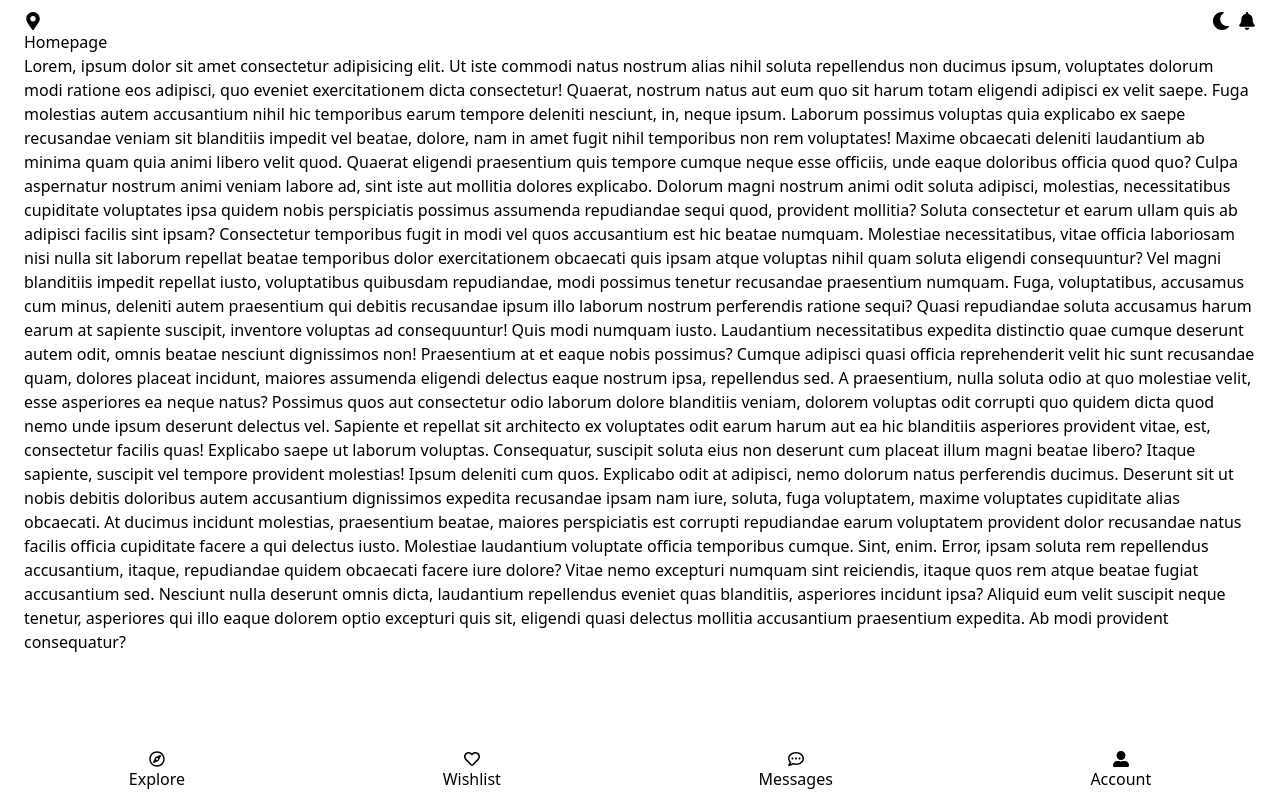
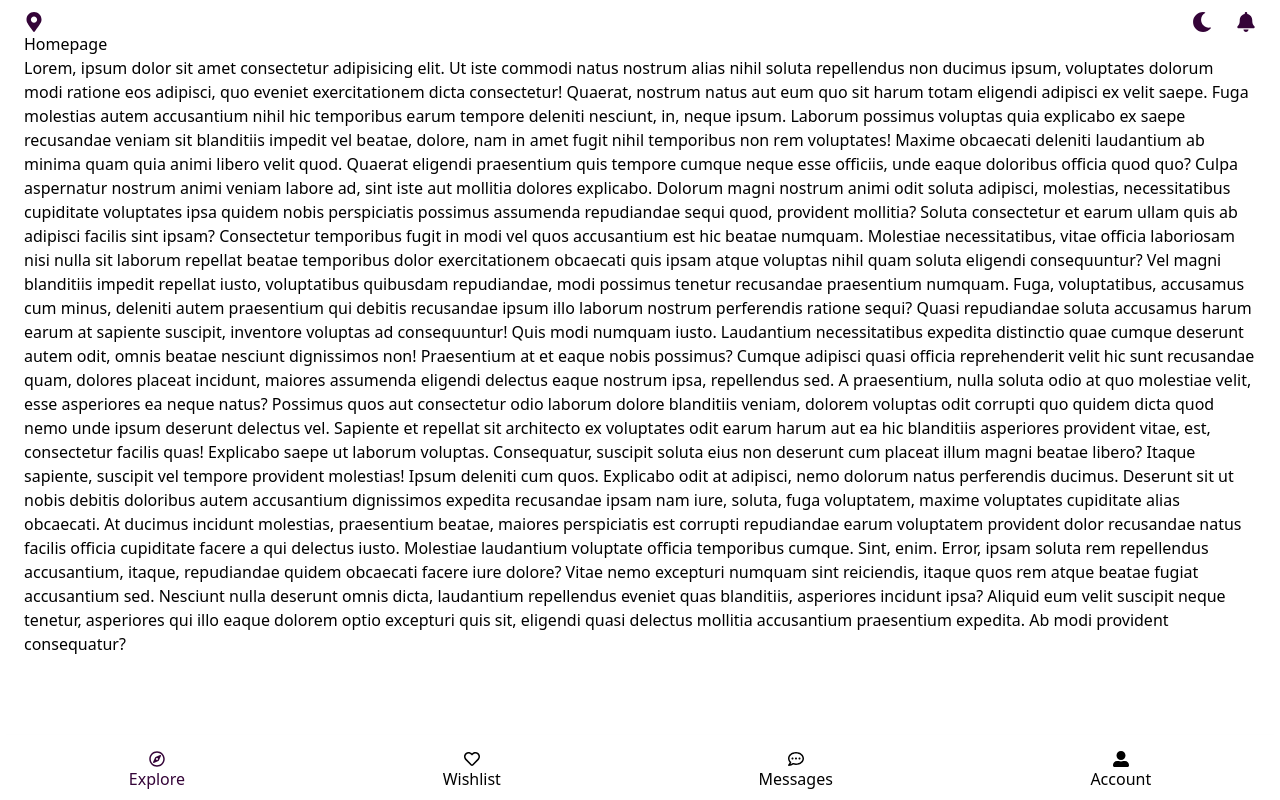
Before and after one commit to debanjo31/realEstate, a React (Vite) app: page / in a window 1280 px wide. Built offline with nearby package versions, Linux system fonts and the light colour scheme; no server answers.

Commit message:
color added

```diff
--- a/src/component/Navbar.jsx
+++ b/src/component/Navbar.jsx
@@ -6,7 +6,7 @@ function Navbar() {
     return (
      <div className='navbar shadow-md'>
        <div className=" flex justify-around mt-4">
-        <div className="flex flex-col items-center	">
+        <div className="flex flex-col items-center	text-[#340438]">
         <p><FaRegCompass /></p>
         <p>Explore</p>
         </div>
--- a/src/component/TopBar.jsx
+++ b/src/component/TopBar.jsx
@@ -5,18 +5,18 @@ import { useRecoilState } from "recoil";
 import { darkAtom } from '../atom/darkatom';
 function TopBar() {
   const [dark, setDark] = useRecoilState(darkAtom)
-  console.log(dark)
+
   return (
     <div className='mt-2'>
-        <div className="flex justify-between text-lg ">
+        <div className="flex justify-between text-xl ">
             <div className="flex gap-2">
-                <FaMapMarkerAlt className='mt-1' />
+                <FaMapMarkerAlt className='mt-1 text-[#340438]' />
                 <Location />
             </div>
-            <div className="flex gap-2 mt-1">
-                { dark && <p onClick={() => setDark(!dark)}><FaMoon /></p>}
+            <div className="flex gap-6 mt-1">
+                { dark && <p onClick={() => setDark(!dark)}><FaMoon className='text-[#340438]'/></p>}
                 { !dark && <p><FaSun onClick={() => setDark(!dark)}/></p>}
-                <p><FaBell /></p>
+                <p><FaBell className='text-[#340438]'/></p>
             </div>
         </div>
     </div>
```
